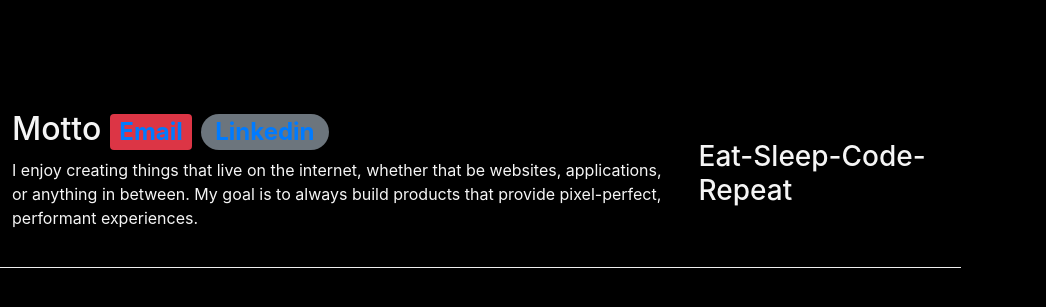
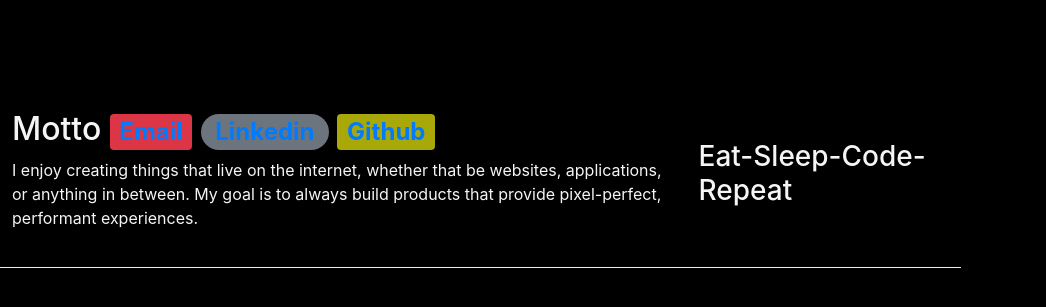
Before and after one commit to priyalweb/priyalweb.github.io, a website: page index.html in a window 1280 px wide. Shown: the part 749-1056 px from the top of the page, 234-1280 px from the left. Drawn offline with nearby package versions, Linux system fonts and the light colour scheme.

Commit message:
Update index.html

```diff
--- a/index.html
+++ b/index.html
@@ -233,7 +233,8 @@
                     <img class="d-flex mr-3 img-thumbnail img-fluid align-self-center"
                     src="img/new_logo.png" alt="Code sleep eat repeat" height="130px" width="130px">
                     <div class="media-body">
-                    <h2 class="mt-0">Motto <span class="badge badge-danger"><a href="mailto:me190003044@iiti.ac.in">Email</a></span> <span class="badge badge-pill badge-secondary"><a href="https://www.linkedin.com/in/-priyal">Linkedin</a></span></h2>
+                    <h2 class="mt-0">Motto <span class="badge badge-danger"><a href="mailto:me190003044@iiti.ac.in">Email</a></span> <span class="badge badge-pill badge-secondary"><a href="https://www.linkedin.com/in/-priyal">Linkedin</a></span>
+			    <span class="badge badge badge-alert" style="background-color: rgba(207, 207, 10, 0.815);"><a href="https://github.com/priyalweb">Github</a></span></h2>
                     <p class="d-none d-sm-block">I enjoy creating things that live on the internet, whether that be websites, applications, or anything in between. My goal is to always build products that provide pixel-perfect, performant experiences.</p>
                     </div>
                 </div>
```
